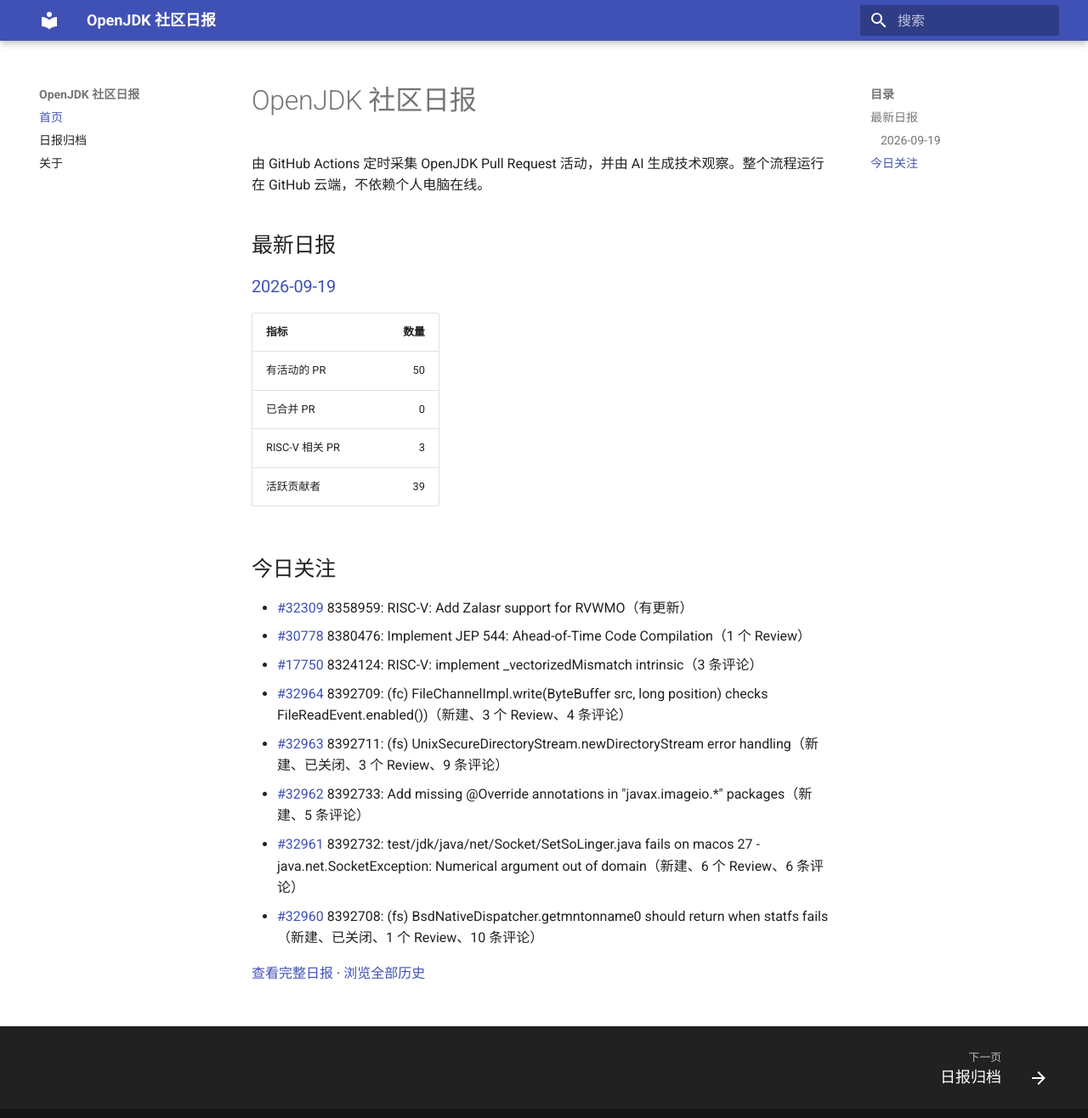
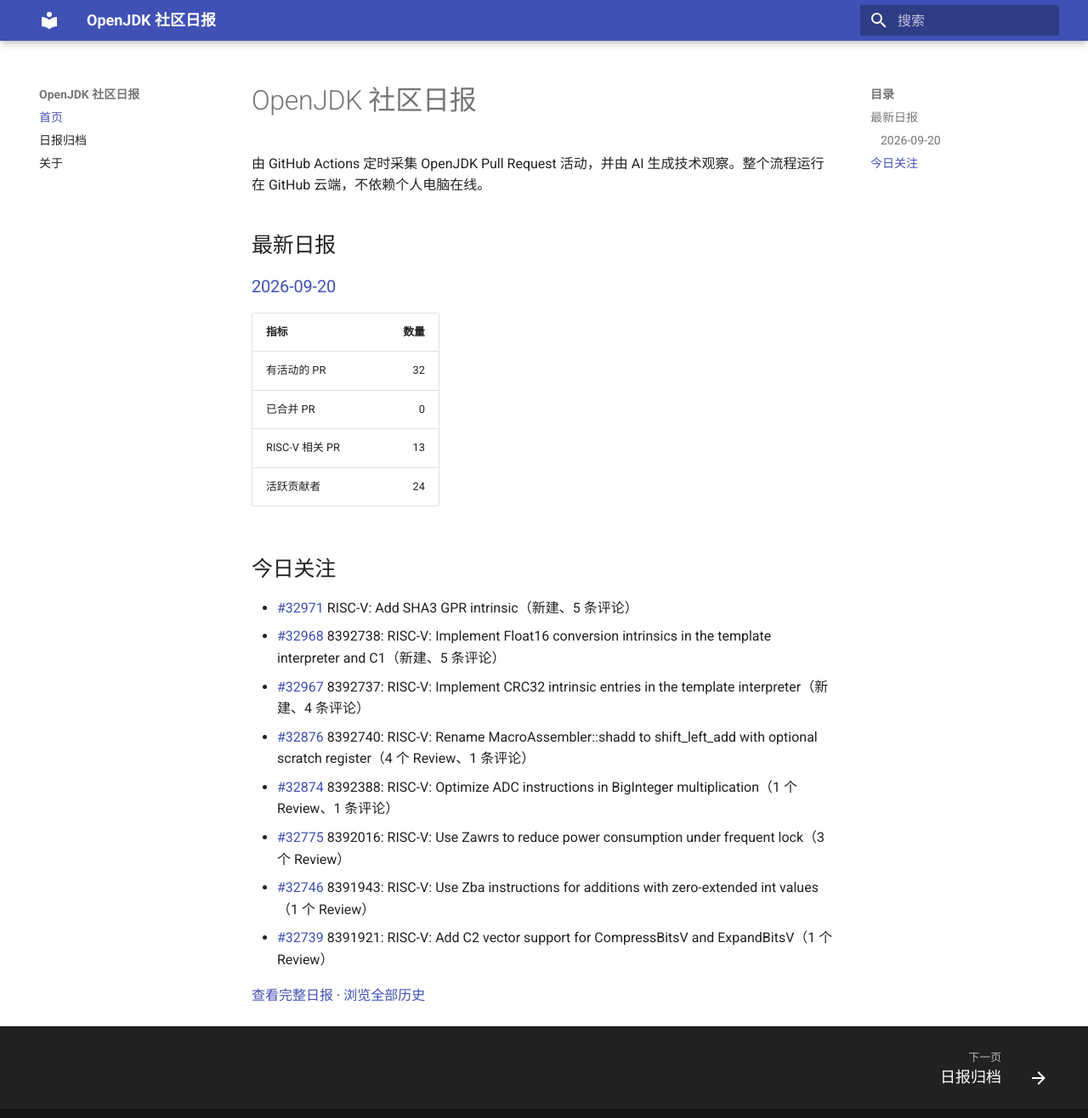
Before and after one commit to DingliZhang/openjdk-daily, an MkDocs documentation site: the page built from docs/index.md, in a window 1280 px wide and 1329 px high. Shown: the top 1316 px of the window at 85% size. Built offline with MkDocs 1.6.1 and Material for MkDocs 9.7.7, drawn with Linux system fonts in a browser that asks for light colours.

Commit message:
report: add OpenJDK daily report

```diff
--- a/docs/index.md
+++ b/docs/index.md
@@ -4,24 +4,24 @@
 
 ## 最新日报
 
-### [2026-09-19](reports/2026/2026-09-19.md)
+### [2026-09-20](reports/2026/2026-09-20.md)
 
 | 指标 | 数量 |
 |---|---:|
-| 有活动的 PR | 50 |
+| 有活动的 PR | 32 |
 | 已合并 PR | 0 |
-| RISC-V 相关 PR | 3 |
-| 活跃贡献者 | 39 |
+| RISC-V 相关 PR | 13 |
+| 活跃贡献者 | 24 |
 
 ## 今日关注
 
-- [#32309](https://github.com/openjdk/jdk/pull/32309) 8358959: RISC-V: Add Zalasr support for RVWMO（有更新）
-- [#30778](https://github.com/openjdk/jdk/pull/30778) 8380476: Implement JEP 544: Ahead-of-Time Code Compilation（1 个 Review）
-- [#17750](https://github.com/openjdk/jdk/pull/17750) 8324124: RISC-V: implement _vectorizedMismatch intrinsic（3 条评论）
-- [#32964](https://github.com/openjdk/jdk/pull/32964) 8392709: (fc) FileChannelImpl.write(ByteBuffer src, long position) checks FileReadEvent.enabled())（新建、3 个 Review、4 条评论）
-- [#32963](https://github.com/openjdk/jdk/pull/32963) 8392711: (fs) UnixSecureDirectoryStream.newDirectoryStream error handling（新建、已关闭、3 个 Review、9 条评论）
-- [#32962](https://github.com/openjdk/jdk/pull/32962) 8392733: Add missing @Override annotations in "javax.imageio.*" packages（新建、5 条评论）
-- [#32961](https://github.com/openjdk/jdk/pull/32961) 8392732: test/jdk/java/net/Socket/SetSoLinger.java fails on macos 27 - java.net.SocketException: Numerical argument out of domain（新建、6 个 Review、6 条评论）
-- [#32960](https://github.com/openjdk/jdk/pull/32960) 8392708: (fs) BsdNativeDispatcher.getmntonname0 should return when statfs fails（新建、已关闭、1 个 Review、10 条评论）
+- [#32971](https://github.com/openjdk/jdk/pull/32971) RISC-V: Add SHA3 GPR intrinsic（新建、5 条评论）
+- [#32968](https://github.com/openjdk/jdk/pull/32968) 8392738: RISC-V: Implement Float16 conversion intrinsics in the template interpreter and C1（新建、5 条评论）
+- [#32967](https://github.com/openjdk/jdk/pull/32967) 8392737: RISC-V: Implement CRC32 intrinsic entries in the template interpreter（新建、4 条评论）
+- [#32876](https://github.com/openjdk/jdk/pull/32876) 8392740: RISC-V: Rename MacroAssembler::shadd to shift_left_add with optional scratch register（4 个 Review、1 条评论）
+- [#32874](https://github.com/openjdk/jdk/pull/32874) 8392388: RISC-V: Optimize ADC instructions in BigInteger multiplication（1 个 Review、1 条评论）
+- [#32775](https://github.com/openjdk/jdk/pull/32775) 8392016: RISC-V: Use Zawrs to reduce power consumption under frequent lock（3 个 Review）
+- [#32746](https://github.com/openjdk/jdk/pull/32746) 8391943: RISC-V: Use Zba instructions for additions with zero-extended int values（1 个 Review）
+- [#32739](https://github.com/openjdk/jdk/pull/32739) 8391921: RISC-V: Add C2 vector support for CompressBitsV and ExpandBitsV（1 个 Review）
 
-[查看完整日报](reports/2026/2026-09-19.md) · [浏览全部历史](reports/index.md)
+[查看完整日报](reports/2026/2026-09-20.md) · [浏览全部历史](reports/index.md)
```
Also changed, not shown: docs/reports/2026/2026-09-20.md (added, +157 -0 lines), docs/reports/index.md (+2 -1 lines), 2 other files.
